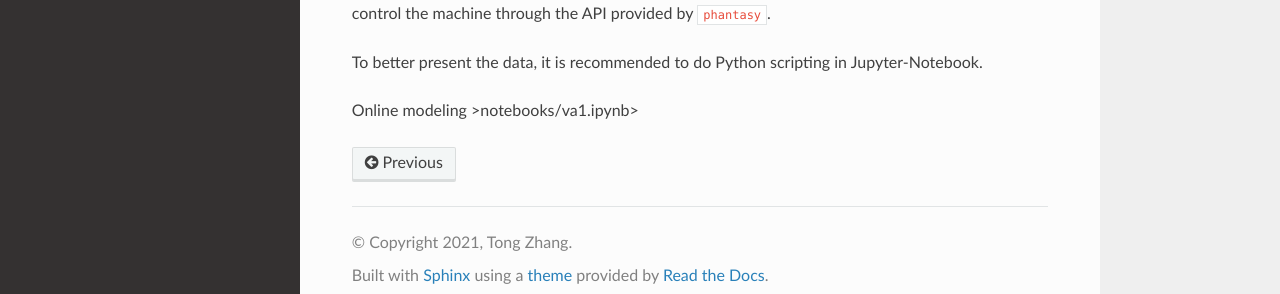
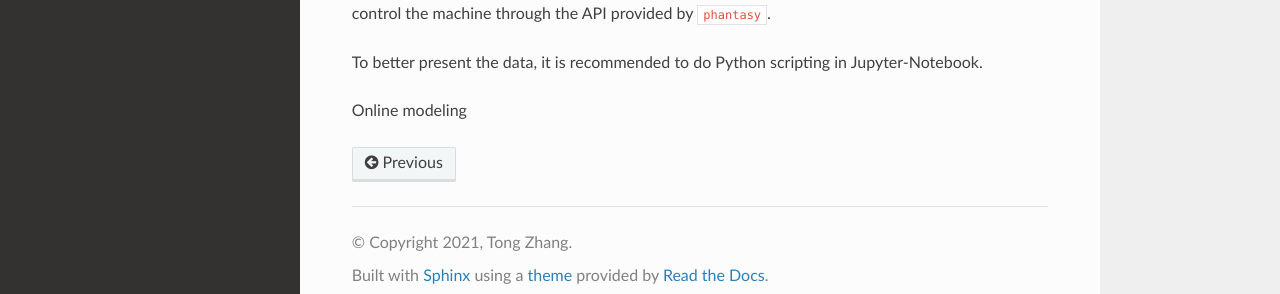
Before and after one commit to archman/phantasy-doc, a Sphinx documentation site: the page built from source/va.rst, in a window 1280 px wide and 900 px high, scrolled down 2540 px. Shown: the part 588-882 px from the top of the window. Built offline with Sphinx 7.4.7 and the Read the Docs theme 2.0.0, drawn with Linux system fonts in a browser that asks for light colours.

Commit message:
FIX: link syntax.

```diff
--- a/source/va.rst
+++ b/source/va.rst
@@ -145,4 +145,4 @@
 
 To better present the data, it is recommended to do Python scripting in Jupyter-Notebook.
 
-:ref:`Online modeling >notebooks/va1.ipynb>`
+:ref:`Online modeling <notebooks/va1.ipynb>`
```
